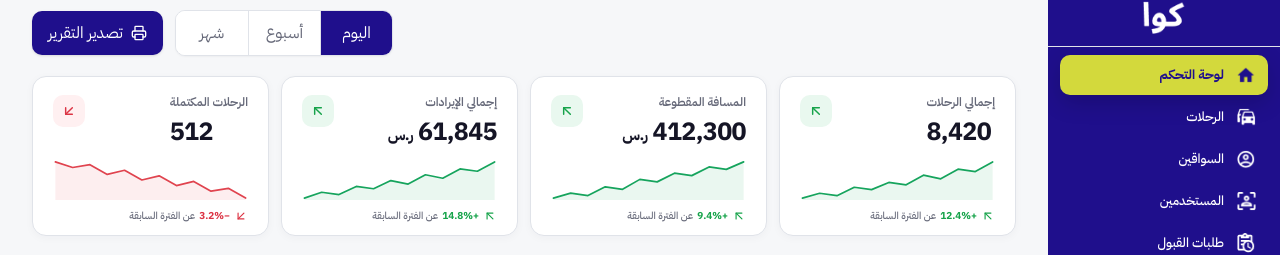
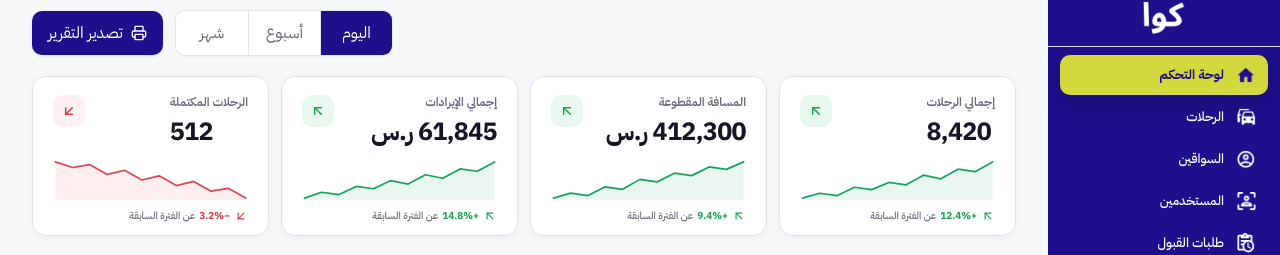
Before and after one commit to ahmedebrahem0/AquaDashboard, a Next.js app: page / in a window 1280 px wide. Shown: the part 99-354 px from the top of the page. Built offline with nearby package versions, Linux system fonts and the light colour scheme.

Commit message:
Feat: Handel New Version

```diff
--- a/src/features/dashboard/components/stat-card.tsx
+++ b/src/features/dashboard/components/stat-card.tsx
@@ -10,7 +10,7 @@ function formatMetricValue(metric: DashboardMetric) {
   if (metric.kind === "currency") {
     return (
       <span className="inline-flex items-baseline gap-[0.2em]" dir="ltr">
-        <span className="text-[0.62em] font-bold" dir="rtl">ر.س</span>
+        <span dir="rtl">ر.س</span>
         <bdi dir="ltr">{value}</bdi>
       </span>
     );
@@ -18,7 +18,7 @@ function formatMetricValue(metric: DashboardMetric) {
   if (metric.kind === "distance") {
     return (
       <span className="inline-flex items-baseline gap-[0.2em]" dir="ltr">
-        <span className="text-[0.62em] font-bold" dir="rtl">ر.س</span>
+        <span dir="rtl">ر.س</span>
         <bdi dir="ltr">{value}</bdi>
       </span>
     );
```
